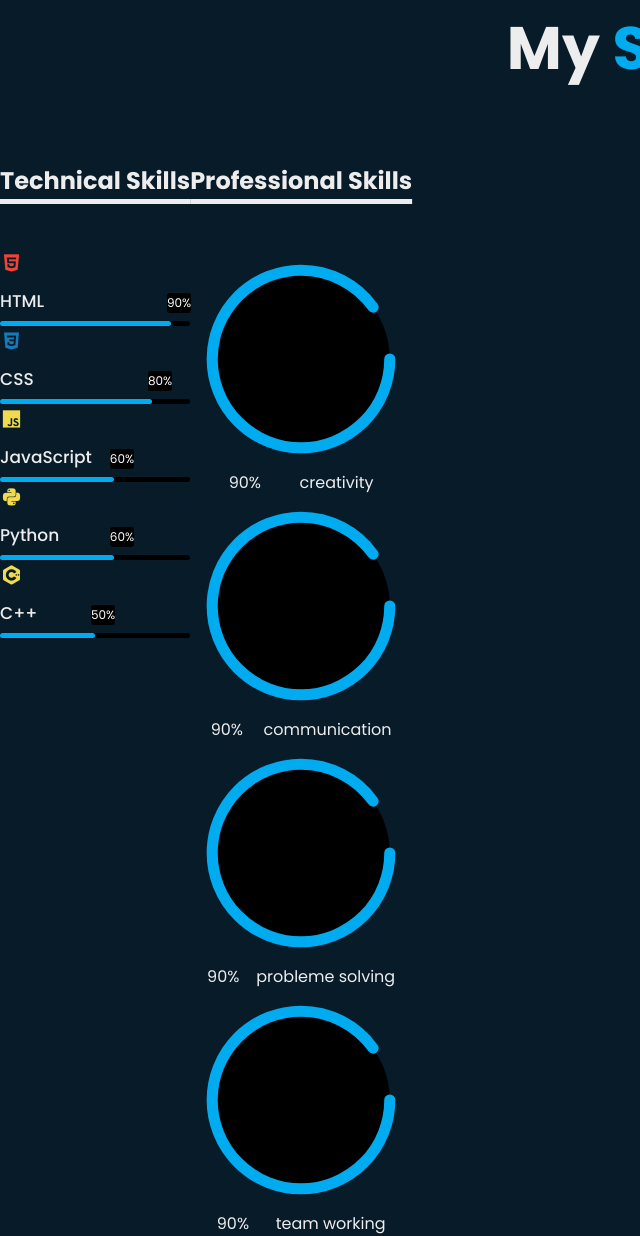
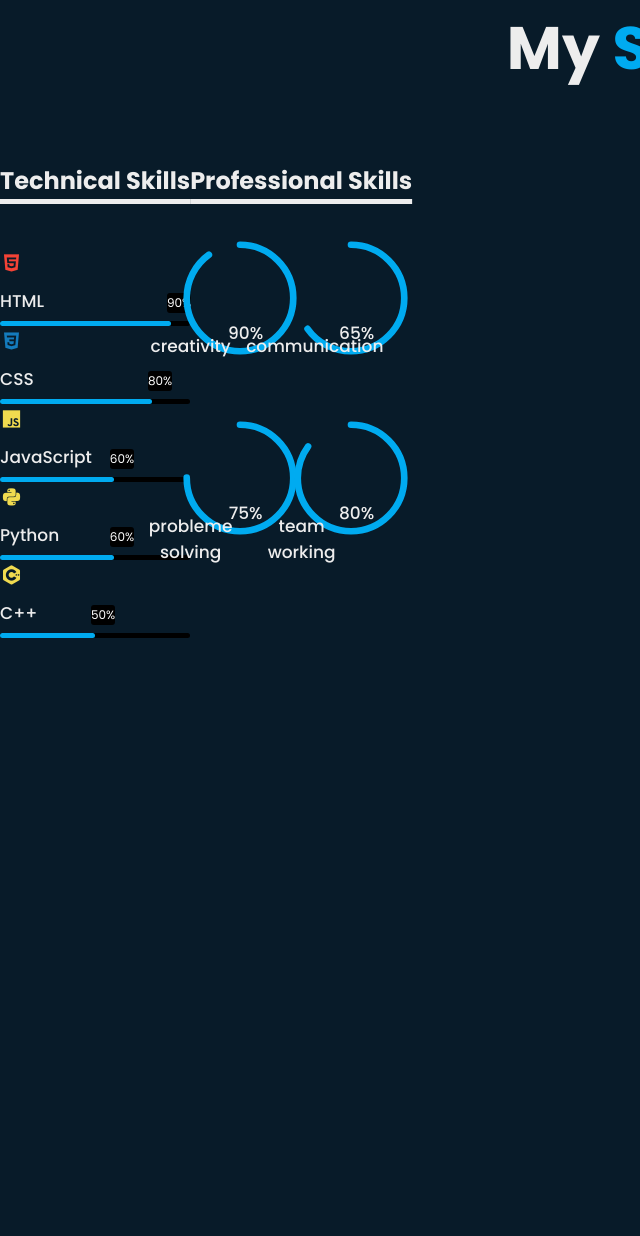
Before and after one commit to b2oba151/portfolio-2, a website built with Vite: page index.html in a window 1280 px wide. Shown: the part 2710-3946 px from the top of the page, without its empty margins (0-640 px from the left). After the commit the page ends 3348 px from the top, so only its background shows below. Built offline with nearby package versions, Linux system fonts and the light colour scheme; files whose address does not match are found by name.

Commit message:
Update index.html

```diff
--- a/index.html
+++ b/index.html
@@ -133,6 +133,7 @@
         <div class="container1">
           <h1 class="heading1">Professional Skills</h1>
           <div class="radial-bars">
+            <div class="radial-bar">
               <svg x="0px" y="0px" viewBox="0 0 200 200">
                 <circle class="progress-bar" cx="100" cy="100" r="80"/>
                 <circle class="path path-1" cx="100" cy="100" r="80"/>
@@ -140,29 +141,30 @@
               <div class="percentage">90%</div>
               <div class="text">creativity</div>
             </div>
-          <div class="radial-bars">
+            <div class="radial-bar">
               <svg x="0px" y="0px" viewBox="0 0 200 200">
                 <circle class="progress-bar" cx="100" cy="100" r="80"/>
-              <circle class="path path-1" cx="100" cy="100" r="80"/>
+                <circle class="path path-2" cx="100" cy="100" r="80"/>
               </svg>
-            <div class="percentage">90%</div>
+              <div class="percentage">65%</div>
               <div class="text">communication</div>
             </div>
-          <div class="radial-bars">
+            <div class="radial-bar">
               <svg x="0px" y="0px" viewBox="0 0 200 200">
                 <circle class="progress-bar" cx="100" cy="100" r="80"/>
-              <circle class="path path-1" cx="100" cy="100" r="80"/>
+                <circle class="path path-3" cx="100" cy="100" r="80"/>
               </svg>
-            <div class="percentage">90%</div>
+              <div class="percentage">75%</div>
               <div class="text">probleme solving</div>
             </div>
-          <div class="radial-bars">
+            <div class="radial-bar">
               <svg x="0px" y="0px" viewBox="0 0 200 200">
                 <circle class="progress-bar" cx="100" cy="100" r="80"/>
-              <circle class="path path-1" cx="100" cy="100" r="80"/>
+                <circle class="path path-4" cx="100" cy="100" r="80"/>
               </svg>
-            <div class="percentage">90%</div>
+              <div class="percentage">80%</div>
               <div class="text">team working</div>
+            </div>
           </div>
         </div>
       </section>
```
Lines whose indentation alone changed are shown as unchanged.
